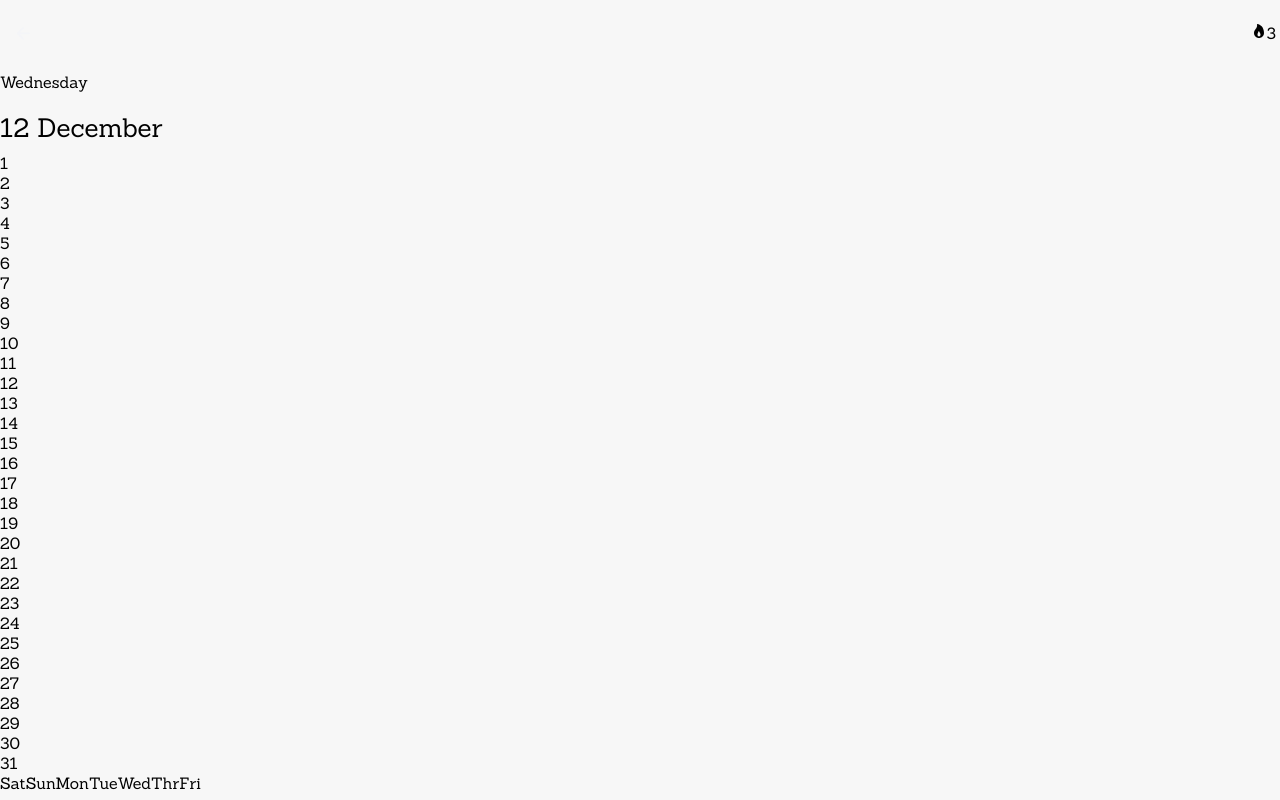
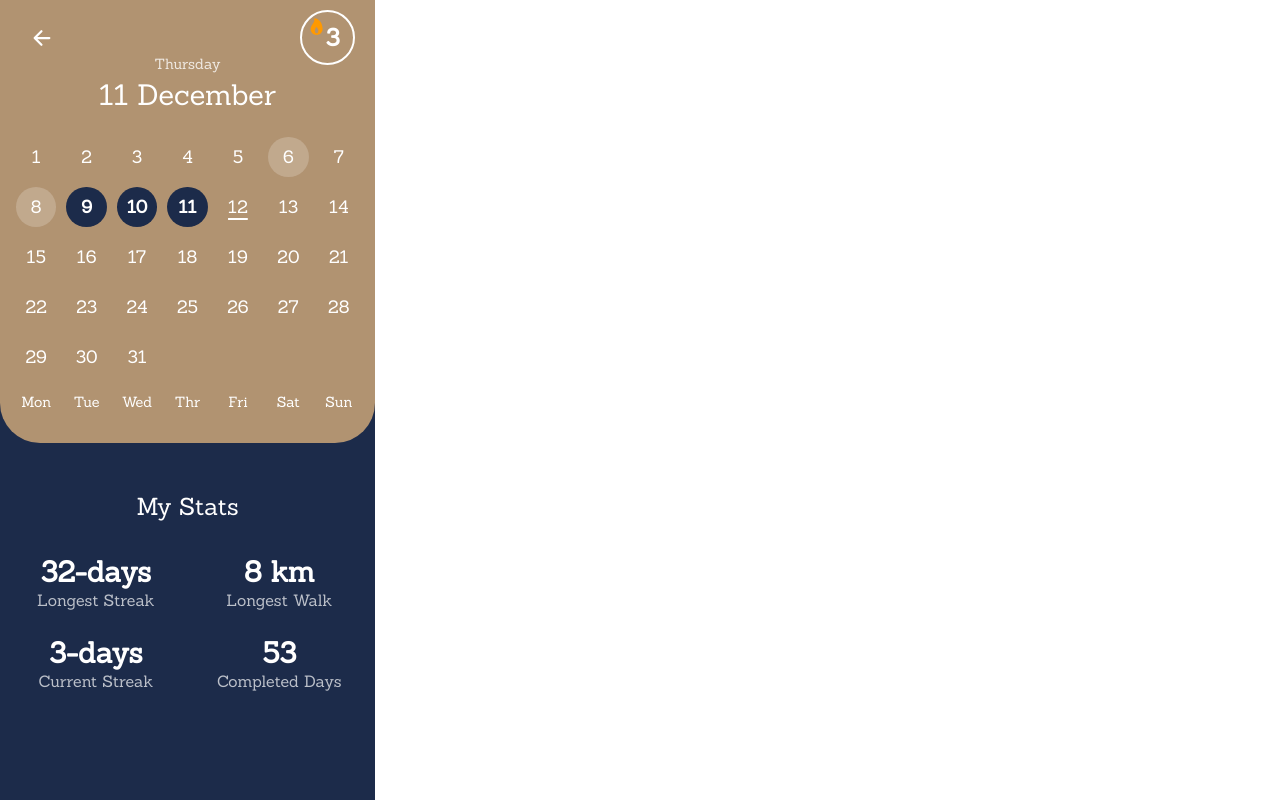
Before and after one commit to Cobran53/Too-Old-to-Fold, a React (Vite) app: page /calendar in a window 1280 px wide. Built offline with nearby package versions, Linux system fonts and the light colour scheme.

Commit message:
calendar works

```diff
--- a/src/pages/Calendar.txt
+++ b/src/pages/Calendar.css
@@ -1,5 +1,5 @@
 /*TODO PUT BACK IN .CSS DOES NOT WORK*/
-Define custom colors
+/* Define custom colors */
 :root {
   --cal-bg-color: #b19371; /* Beige/brown from image */
   --stats-bg-color: #1c2b4a; /* Dark blue from image */
@@ -7,8 +7,17 @@ Define custom colors
   --text-dark: #111;
 }
 
+.statsPage {
+  width: 375px; /* Typical mobile width for demonstration */
+  height: 812px; /* Typical mobile height for demonstration */
+  max-width: 100vw;
+  max-height: 100vh;
+  overflow: hidden;
+  font-family: 'Sanchez', Arial, sans-serif !important;
+}
+
  /* Base Page Setup */
-ion-content {
+.statsPage ion-content {
   --background: var(--stats-bg-color); /* Ensure the content area has the dark blue background */
 }
 
--- a/src/pages/Calendar.tsx
+++ b/src/pages/Calendar.tsx
@@ -13,7 +13,7 @@ import {
   arrowBackOutline,
   flame,
 } from 'ionicons/icons';
-/* import './Calendar.css'; */
+import './Calendar.css';
 
 const Calendar: React.FC = () => {
   return (
@@ -24,7 +24,12 @@ const Calendar: React.FC = () => {
           <IonHeader className="ion-no-border headerTransparent">
             <IonToolbar>
               <IonButtons slot="start">
-                <IonButton fill="clear" color="light">
+                <IonButton
+                    fill="clear"
+                    color="light"
+                    routerLink="/dashboard"
+                    routerDirection="back"
+                >
                   <IonIcon icon={arrowBackOutline} className="backIcon" />
                 </IonButton>
               </IonButtons>
@@ -39,8 +44,8 @@ const Calendar: React.FC = () => {
 
           {/* Date Info */}
           <div className="dateInfo">
-            <p>Wednesday</p>
-            <h1>12 December</h1>
+            <p>Thursday</p>
+            <h1>11 December</h1>
           </div>
 
           {/* Calendar Grid */}
@@ -89,13 +94,13 @@ const Calendar: React.FC = () => {
 
           {/* Day Labels */}
           <div className="dayLabels">
-            <span>Sat</span>
-            <span>Sun</span>
             <span>Mon</span>
             <span>Tue</span>
             <span>Wed</span>
             <span>Thr</span>
             <span>Fri</span>
+            <span>Sat</span>
+            <span>Sun</span>
           </div>
         </div>
 
--- a/src/pages/Dashboard.tsx
+++ b/src/pages/Dashboard.tsx
@@ -9,6 +9,7 @@ import {
   IonGrid,
   IonRow,
   IonButton,
+  useIonRouter,
 } from '@ionic/react';
 import {
   settingsOutline,
@@ -20,7 +21,7 @@ import GoalCard from '../components/GoalCard';
 import AppTabBar from '../components/AppTabBar';
 
 const formatDate = (date: Date): string => {
-  const dayNames = ['Sun', 'Mon', 'Tue', 'Wes', 'Thu', 'Fri', 'Sat'];
+  const dayNames = ['Sun', 'Mon', 'Tue', 'Wed', 'Thu', 'Fri', 'Sat'];
   const dayOfWeek = dayNames[date.getDay()];
   const dateNumber = date.getDate();
   return `${dayOfWeek} ${dateNumber}`;
@@ -34,6 +35,7 @@ const Dashboard: React.FC = () => {
   // vald dag (default: idag)
   const [selectedDateKey, setSelectedDateKey] = useState(getDateKey(new Date()));
   const [datesToDisplay, setDatesToDisplay] = useState<Date[]>([]);
+  const ionRouter = useIonRouter();
 
   useEffect(() => {
     const today = new Date();
@@ -68,7 +70,6 @@ const Dashboard: React.FC = () => {
             {new Date().getFullYear()}
           </IonTitle>
 
-          {/* KUGGHJUL → SETTINGS */}
           <IonButton
             slot="end"
             fill="clear"
@@ -94,7 +95,15 @@ const Dashboard: React.FC = () => {
                 <div
                   key={dateKey}
                   className={`day-card ${isActive ? 'active' : 'inactive'}`}
-                  onClick={() => handleDateClick(date)}
+                  onClick={() => {
+                        // 1. First, update the selected date (always)
+                        handleDateClick(date);
+
+                        // 2. Then, if the clicked date is the currently selected (active) one, navigate
+                        if (isActive) {
+                            ionRouter.push('/calendar');
+                        }
+                    }}
                 >
                   {parts.map((part, i) => (
                     <span
```
